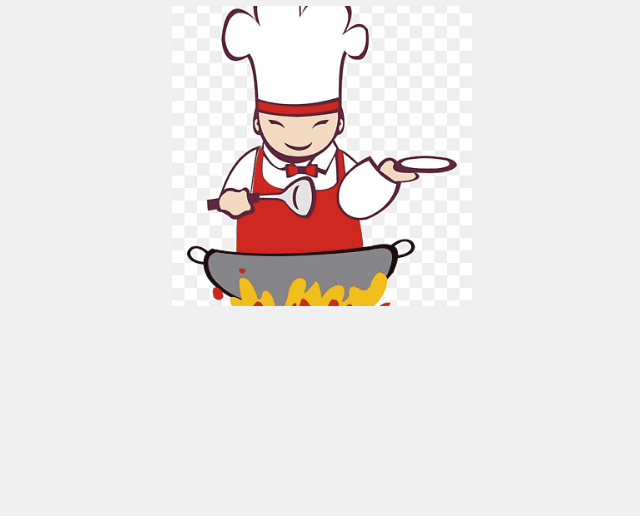
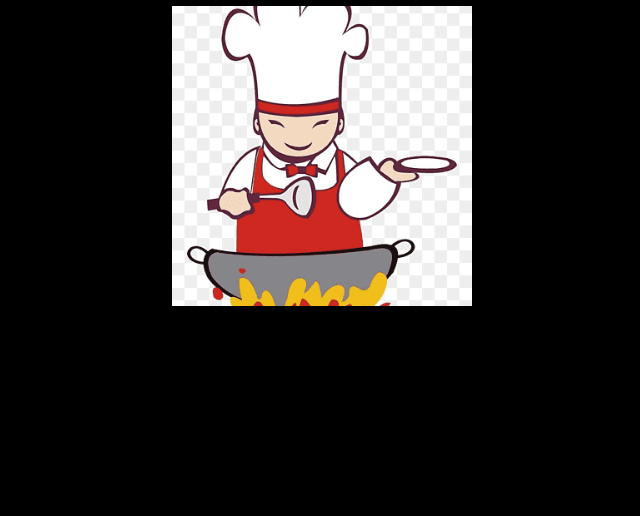
Before and after one commit to namansingh1314/loading, a plain HTML site: page index.html in a window 1280 px wide. Shown: the part 284-800 px from the top of the page, without its empty margins (318-958 px from the left). Drawn offline with Linux system fonts and the light colour scheme.

Commit message:
Update index.html

```diff
--- a/index.html
+++ b/index.html
@@ -12,7 +12,8 @@
             align-items: center;
             height: 100vh;
             margin: 0;
-            background-color: #f0f0f0;
+            background-color: #000; /* Set background color to black */
+            color: #fff; /* Set text color to white */
             font-family: Arial, sans-serif;
         }
 
```
